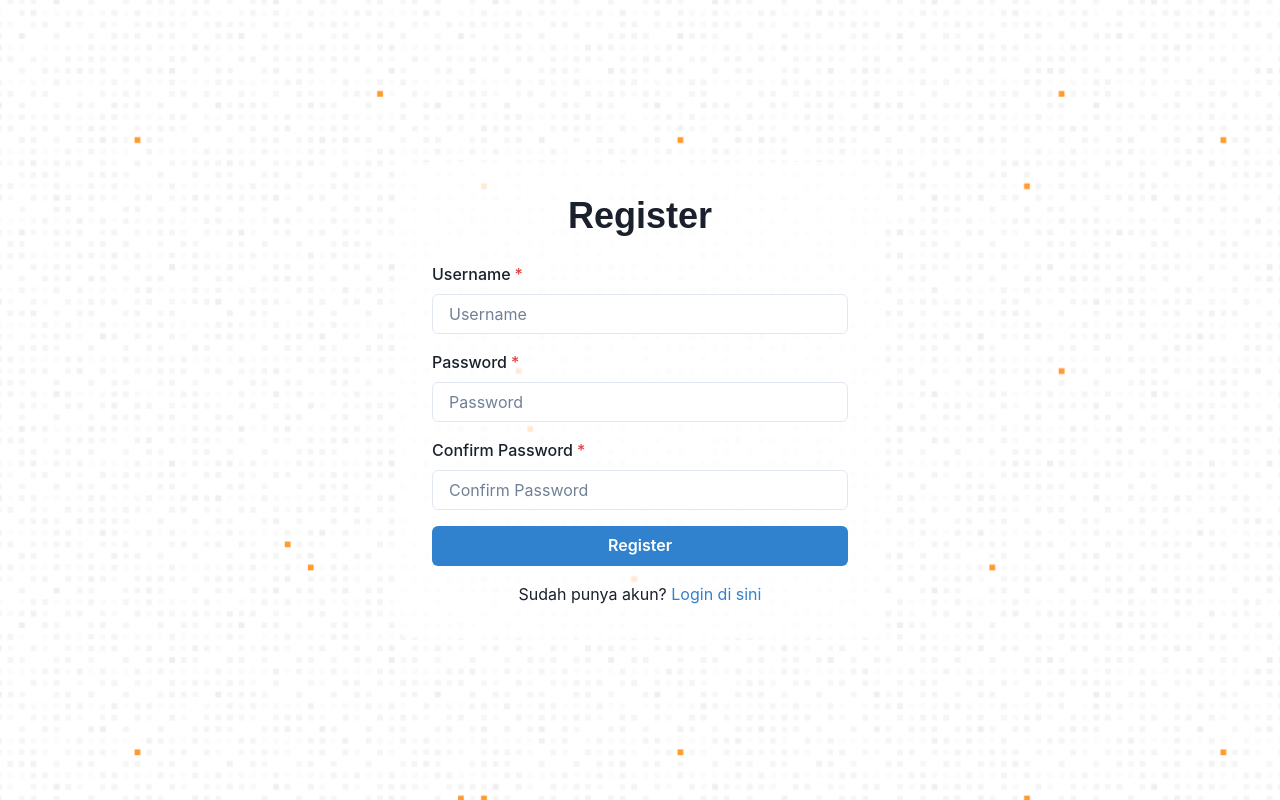
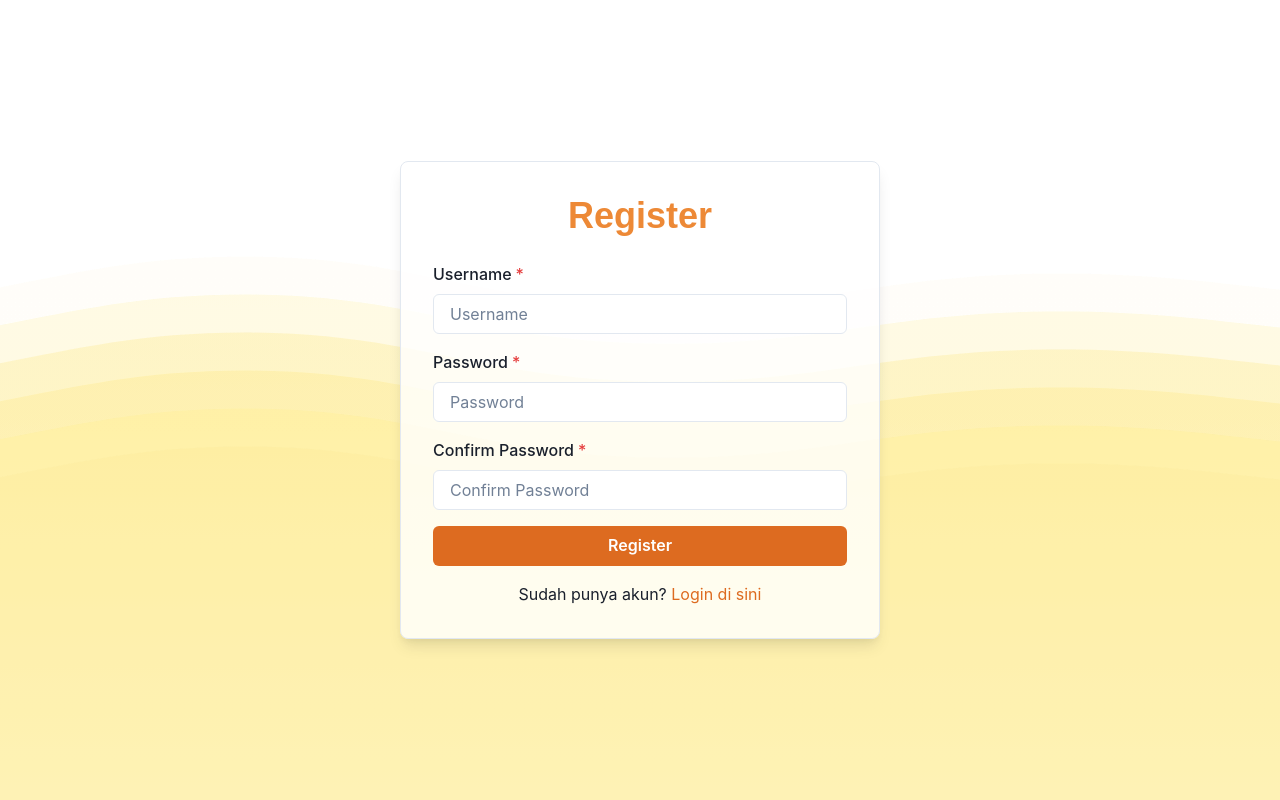
Before and after one commit to TotiKresna/frontend-react, a React (Create React App) app: page /register in a window 1280 px wide. Built offline with nearby package versions, Linux system fonts and the light colour scheme; no server answers; the HTML template or start-up script is replaced by a standard one; what ldrs would draw is missing.

Commit message:
changes : background image changes : styling color login & register page

```diff
--- a/src/components/Sidebar.tsx
+++ b/src/components/Sidebar.tsx
@@ -44,7 +44,7 @@ export default function Sidebar({ children }: { children: ReactNode }) {
       minH="100vh"
       bg={useColorModeValue('whiteAlpha.700', 'blackAlpha.700')}
       backgroundImage="url('/images/quad.svg')"
-      backgroundSize="auto"
+      backgroundSize="cover"
       backgroundPosition="bottom"
       backgroundRepeat="no-repeat"
     >
--- a/src/pages/Login.tsx
+++ b/src/pages/Login.tsx
@@ -72,8 +72,8 @@ export default function Login() {
         boxShadow="lg"
         bg={useColorModeValue('whiteAlpha.800', 'blackAlpha.800')}
       >
-        <Avatar mt="4" bg="teal.500" />
-        <Heading color="teal.400">Welcome</Heading>
+        <Avatar mt="4" size="md" bg="orange.700" />
+        <Heading color="orange.400">Welcome</Heading>
         <Box p={4}>
 
           <form onSubmit={handleSubmit}>
--- a/src/pages/Register.tsx
+++ b/src/pages/Register.tsx
@@ -66,11 +66,13 @@ const Register: React.FC = () => {
         py={8}
         m={4}
         width="full"
+        borderWidth={1}
         maxWidth="480px"
         borderRadius="lg"
+        boxShadow="lg"
         textAlign="center"
       >
-        <Heading as="h1" size="xl" mb={6}>Register</Heading>
+        <Heading color="orange.400" as="h1" size="xl" mb={6}>Register</Heading>
         <form onSubmit={handleSubmit}>
           <VStack spacing={4}>
             <FormControl isRequired>
@@ -106,7 +108,7 @@ const Register: React.FC = () => {
             </FormControl>
             <Button
               type="submit"
-              colorScheme="blue"
+              colorScheme="orange"
               width="full"
               isLoading={isLoading}
             >
@@ -116,7 +118,7 @@ const Register: React.FC = () => {
         </form>
         <Text mt={4}>
           Sudah punya akun?{" "}
-          <Link as={RouterLink} to="/login" color="blue.500">
+          <Link as={RouterLink} to="/login" color="orange.500">
             Login di sini
           </Link>
         </Text>
```
Also changed, not shown: public/images/quad.svg.
